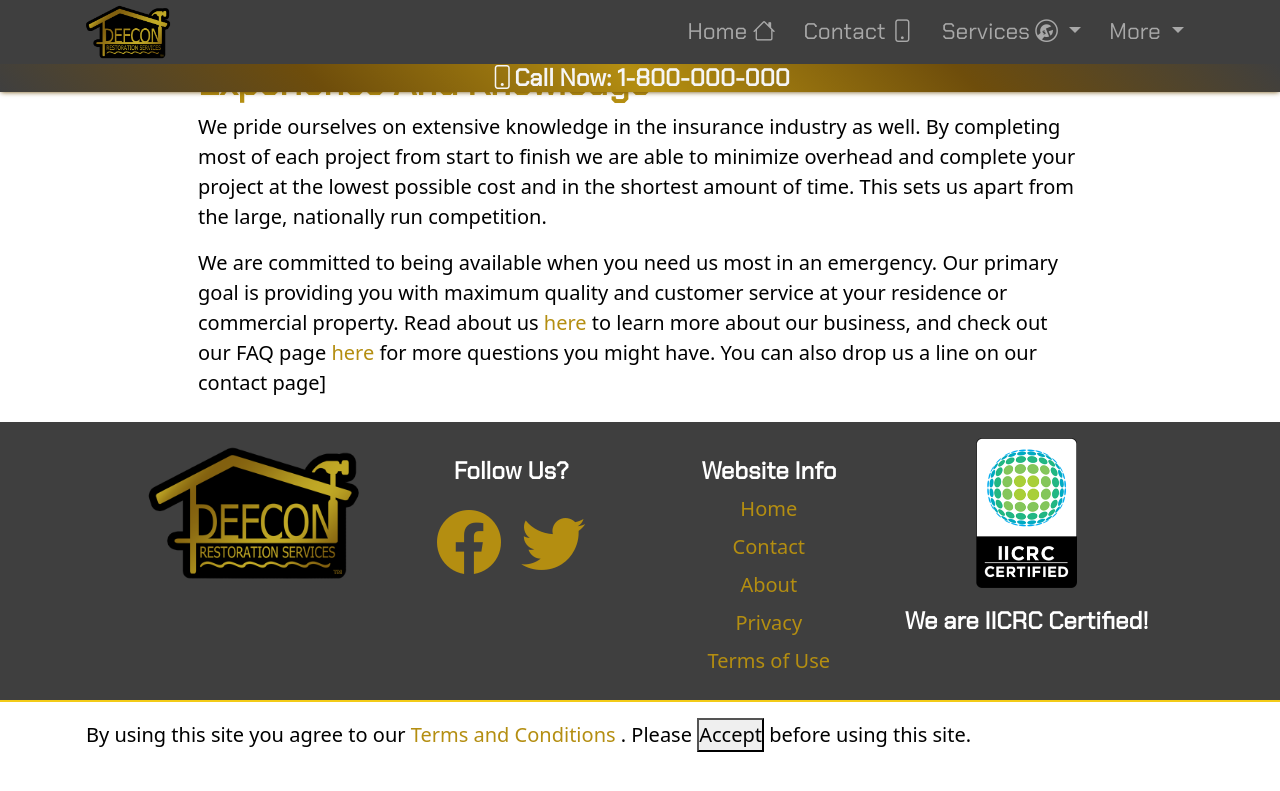
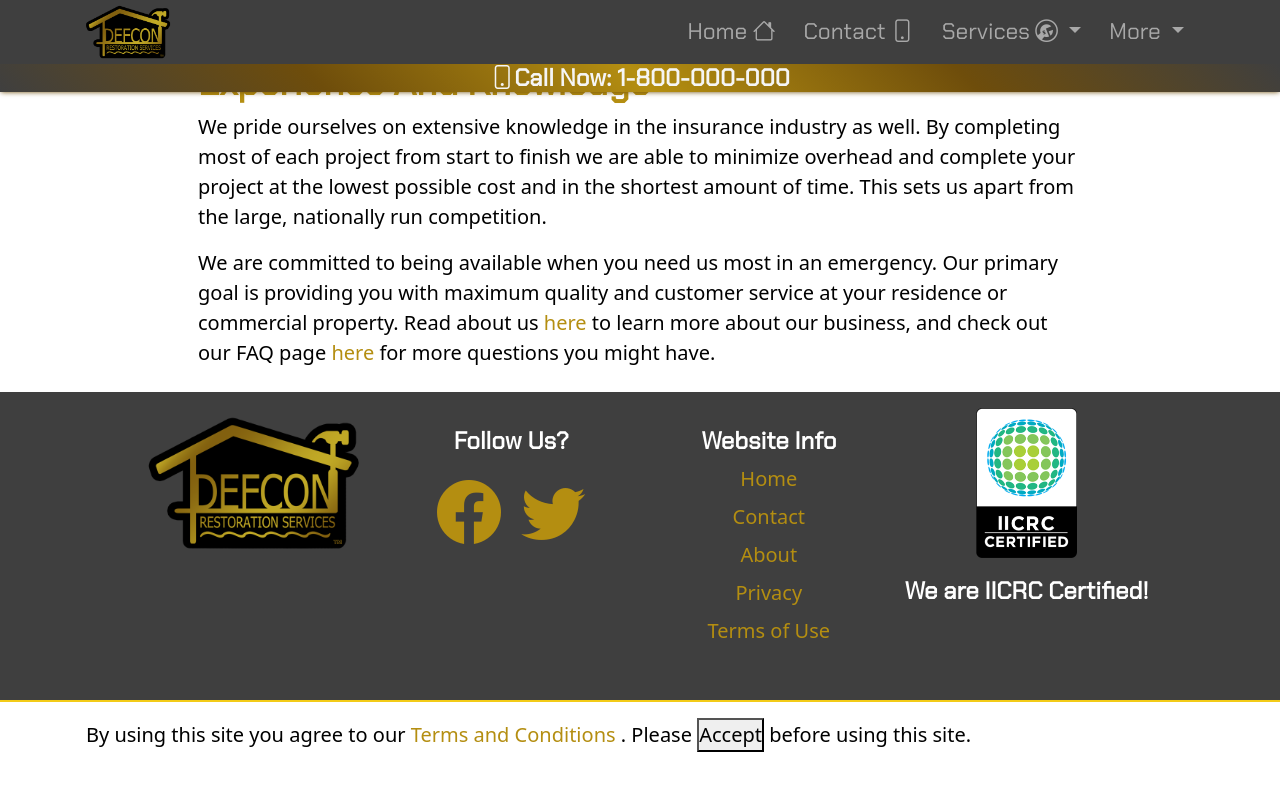
Before and after one commit to defcon1dfw/defcon1dfw.github.io, a Jekyll site: the page built from why.md, in a window 1280 px wide and 900 px high, scrolled down 1014 px. Shown: the top 791 px of the window. Built offline with Jekyll 4.4.1, drawn with Linux system fonts in a browser that asks for light colours; nearby versions of some CDN libraries.

Commit message:
feature/04 Why page updates and typo fixes

```diff
--- a/why.md
+++ b/why.md
@@ -23,6 +23,6 @@ We ourselves have been a victim to a fire and a flood. Restoring your property a
 
 We pride ourselves on extensive knowledge in the insurance industry as well. By completing most of each project from start to finish we are able to minimize overhead and complete your project at the lowest possible cost and in the shortest amount of time. This sets us apart from the large, nationally run competition.
 
-We are committed to being available when you need us most in an emergency. Our primary goal is providing you with maximum quality and customer service at your residence or commercial property. Read about us [here]({{ site.urlPrefix }}about) to learn more about our business, and check out our FAQ page [here]({{ site.urlPrefix }}faq) for more questions you might have. You can also drop us a line on our contact page]
+We are committed to being available when you need us most in an emergency. Our primary goal is providing you with maximum quality and customer service at your residence or commercial property. Read about us [here]({{ site.urlPrefix }}about) to learn more about our business, and check out our FAQ page [here]({{ site.urlPrefix }}faq) for more questions you might have.
 
 </div>
```
